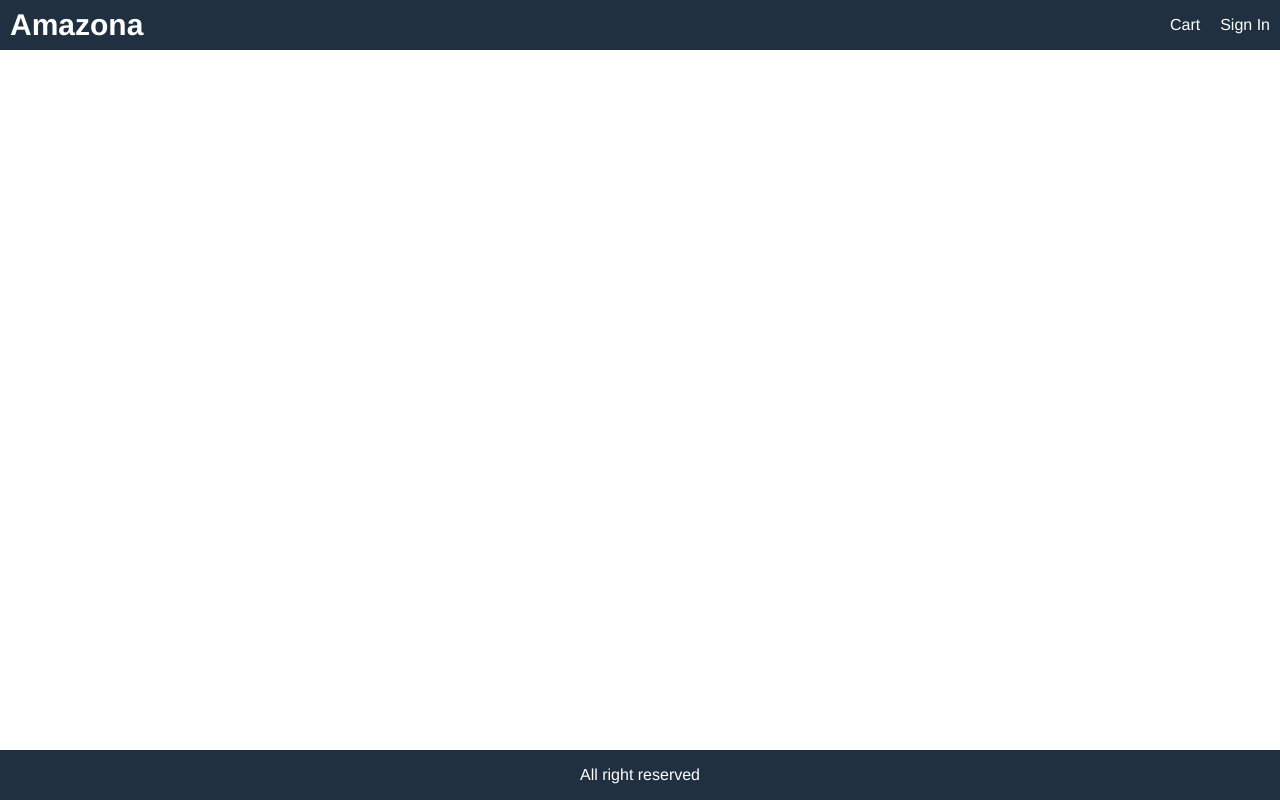
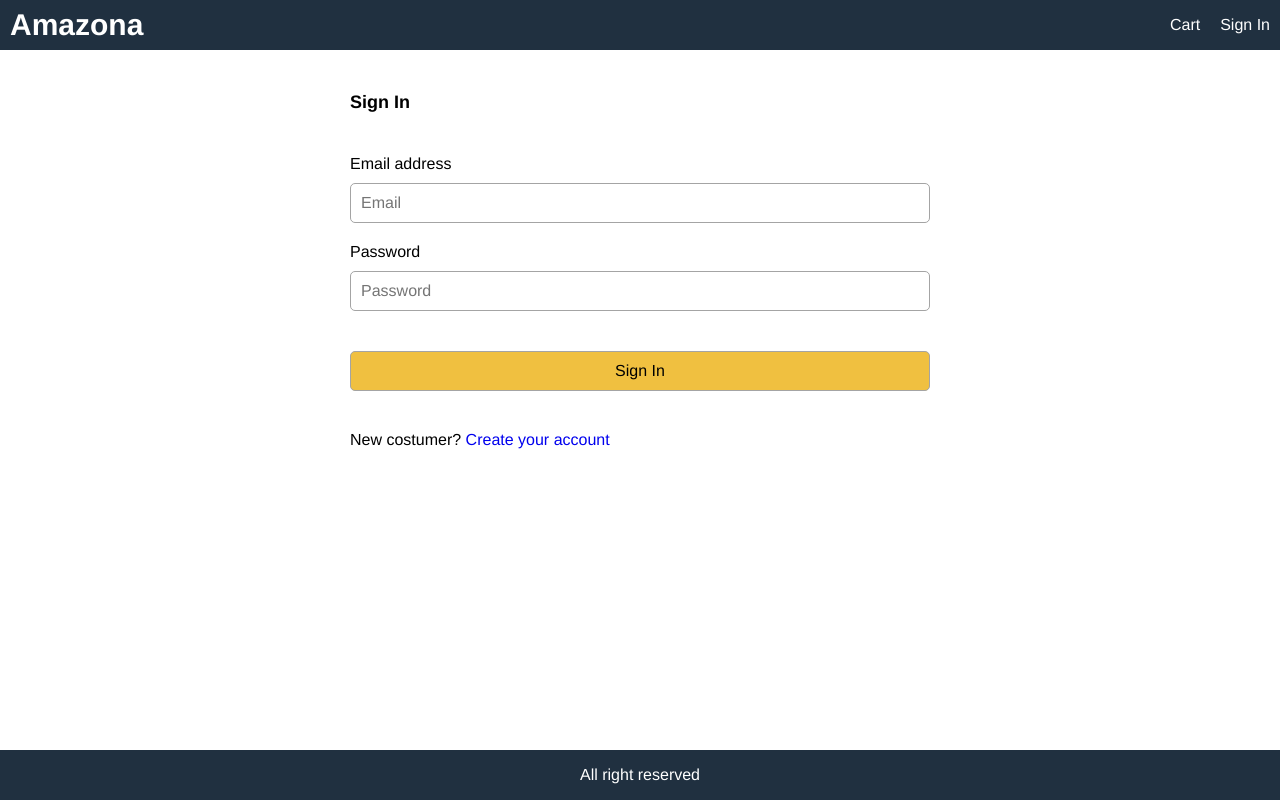
Before and after one commit to FranMackinlay/E-Commerce-MERN, a React (Create React App) app in the folder frontend/: page /signin in a window 1280 px wide. Built offline with nearby package versions, Linux system fonts and the light colour scheme.

Commit message:
CREATE, SignInScreen

```diff
--- a/frontend/src/App.js
+++ b/frontend/src/App.js
@@ -4,6 +4,7 @@ import { BrowserRouter, Link, Route } from 'react-router-dom';
 import CartScreen from './screens/CartScreen';
 import HomeScreen from './screens/HomeScreen';
 import ProductScreen from './screens/ProductScreen';
+import SignInScreen from './screens/SignInScreen';
 
 
 function App() {
@@ -25,12 +26,13 @@ function App() {
             {!!cartItems.length && (
               <span className="badge">{cartItems.length}</span>
             )}
-            <Link to="/sign-in">Sign In</Link>
+            <Link to="/signin">Sign In</Link>
           </div>
         </header>
         <main>
           <Route path='/cart/:id?' component={CartScreen}></Route>
           <Route path='/product/:id' component={ProductScreen}></Route>
+          <Route path='/signin' component={SignInScreen}></Route>
           <Route path='/' component={HomeScreen} exact></Route>
         </main>
         <footer className="row center">All right reserved</footer>
--- a/frontend/src/index.css
+++ b/frontend/src/index.css
@@ -259,3 +259,21 @@ img.large {
   animation: fa-spin 2.5s infinite ease-in-out;
   opacity: .2;
 }
+
+/* form */
+
+.form {
+  max-width: 60rem;
+  margin: 0 auto;
+}
+
+.form > div {
+  display: flex;
+  flex-direction: column;
+  margin: 1rem;
+}
+
+.form label {
+  margin: 1rem 0;
+  display: block;
+}
--- /dev/null
+++ b/frontend/src/screens/SignInScreen.jsx
@@ -0,0 +1,45 @@
+import React, { useState } from 'react'
+import {Link} from 'react-router-dom';
+
+export default function SignInScreen() {
+
+  const [email, setEmail] = useState('');
+  const [password, setPassword] = useState('');
+
+  const submitHandler = e => {
+    e?.preventDefault();
+    // TODO: signin action
+  }
+
+
+  return (
+    <div>
+      <form action="" className="form" onSubmit={submitHandler}>
+        <div>
+          <h1>
+            Sign In
+          </h1>
+        </div>
+        <div>
+          <label htmlFor="email">Email address</label>
+          <input type="email" name="" id="email" placeholder="Email" onChange={e => setEmail(e.target.value)} required/>
+        </div>
+        <div>
+          <label htmlFor="password">Password</label>
+          <input type="password" name="" id="password" placeholder="Password" onChange={e => setPassword(e.target.value)} required/>
+        </div>
+        <div>
+          <label />
+          <button type="submit" className="primary">Sign In</button>
+        </div>
+        <div>
+          <label />
+          <div>
+            New costumer? { ' ' }
+            <Link to="/register">Create your account</Link>
+          </div>
+        </div>
+      </form>
+    </div>
+  )
+}
```
